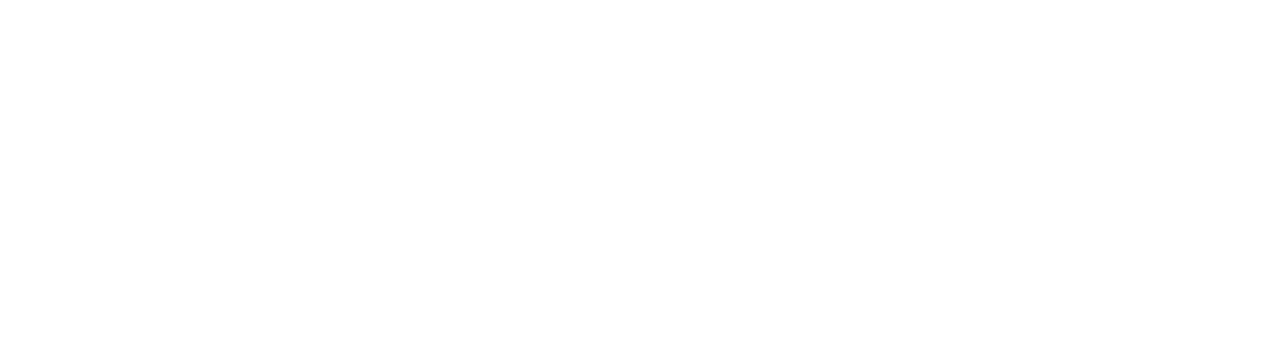
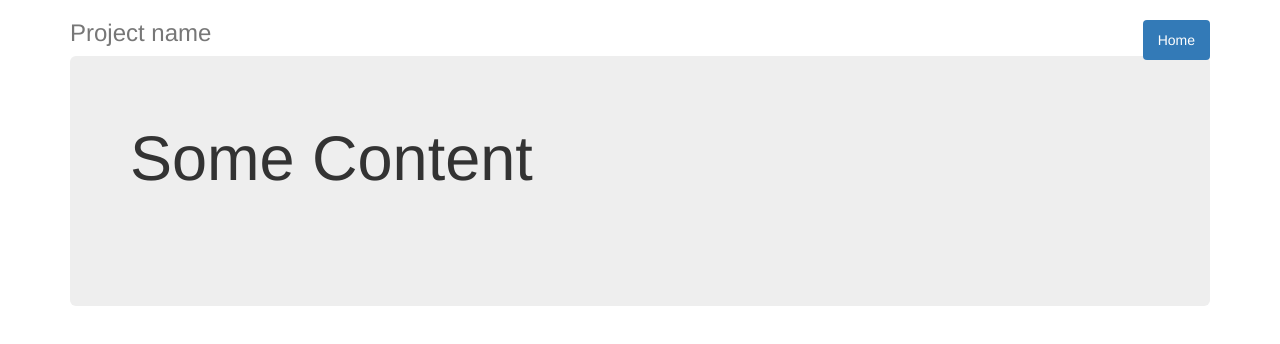
Before and after one commit to PetyoKostakov/HackBulgariaWorldCum, a website: page index.html in a window 1280 px wide. Drawn offline with nearby package versions, Linux system fonts and the light colour scheme; no server answers.

Commit message:
- added matches wrapper - added jquery ready function - retriving data

```diff
--- a/index.html
+++ b/index.html
@@ -5,9 +5,30 @@
 	<link rel="stylesheet" type="text/css" href="./bower_components/bootstrap/dist/css/bootstrap.css">
 </head>
 <body>
-
+	<div class="container">
+		<div class="header">
+	        <ul class="nav nav-pills pull-right">
+	          	<li class="active"><a href="#">Home</a></li>
+	        </ul>
+        	<h3 class="text-muted">Project name</h3>
+      	</div>
+      	<div class="matches-wrapper">
+      		<div class="jumbotron" style="height: 250px;">
+      			<h1>Some Content</h1>
+			</div>
+      	</div>
+	</div>
 	<script src="./bower_components/jquery/dist/jquery.js"></script>
 	<script src="./bower_components/bootstrap/dist/js/bootstrap.js"></script>
 	<script src="./bower_components/handlebars/handlebars.js"></script>
+	<script type="text/javascript">
+		$(function() {
+			$.getJSON(" http://worldcup.sfg.io/matches/today",function(result){
+			    $.each(result, function(i, field){
+			    	  //iterate here
+			    });
+		  	});
+		});
+	</script>
 </body>
 </html>
```
